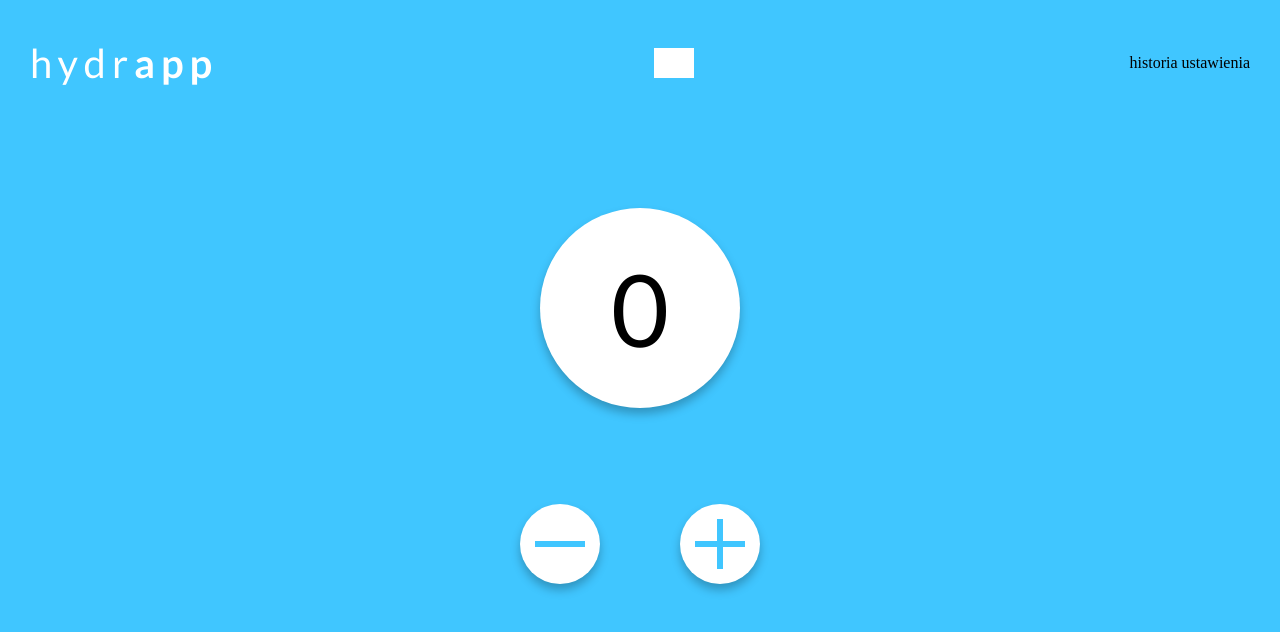
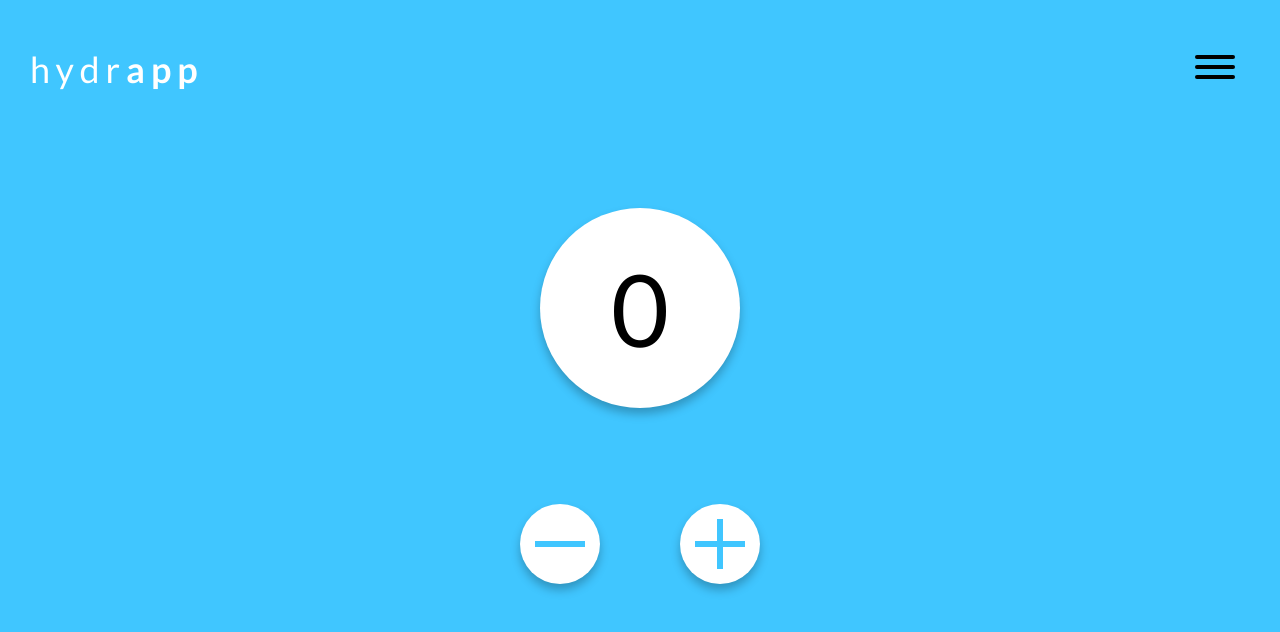
Before and after one commit to karolryska/hydrapp, a website built with webpack: page src/pages/index.html in a window 1280 px wide. Built offline with nearby package versions, Linux system fonts and the light colour scheme.

Commit message:
Add nav styles

```diff
--- a/src/scss/main.scss
+++ b/src/scss/main.scss
@@ -1,5 +1,5 @@
 @import "~normalize.css";
-
+@import "node_modules/hamburgers/_sass/hamburgers/hamburgers.scss";
 @import "_variables";
 
 * {
@@ -22,23 +22,57 @@
   flex-direction: row;
   justify-content: space-between;
   align-items: center;
+  z-index: 1;
 
   &__title {
     margin: 0;
     color: white;
     font-family: $lato;
-    font-size: 40px;
+    font-size: 36px;
     font-weight: 400;
     letter-spacing: 6px;
   }
 
   &__menu-button {
-    height: 30px;
-    width: 40px;
-    background-color: white;
-    border: none;
+    cursor: pointer;
   }
+
 }
+
+.nav {
+  position: fixed;
+  top: 0;
+  left: 0;
+  // height: 100vh;
+  width: 100vw;
+  display: block;
+  background-color: blue;
+  z-index: -2;
+  transform: translateX(100%);
+  transition: .4s;
+
+  padding: 20vh 30px;
+
+  &--active {
+    transform: translateX(0);
+  }
+
+  display: flex;
+  flex-direction: column;
+
+  &__link {
+    text-decoration: none;
+    font-family: $lato;
+    font-size: 24px;
+    color: white;
+    padding: 0;
+    margin: 0 0 6vh;
+  }
+
+
+}
+
+
 
 .content {
   height: 100%;
@@ -132,6 +166,7 @@
   width: 100vw;
   background-color: $blue;
   display: none;
+  z-index: 200;
 
   &--active {
     display: block;
```
